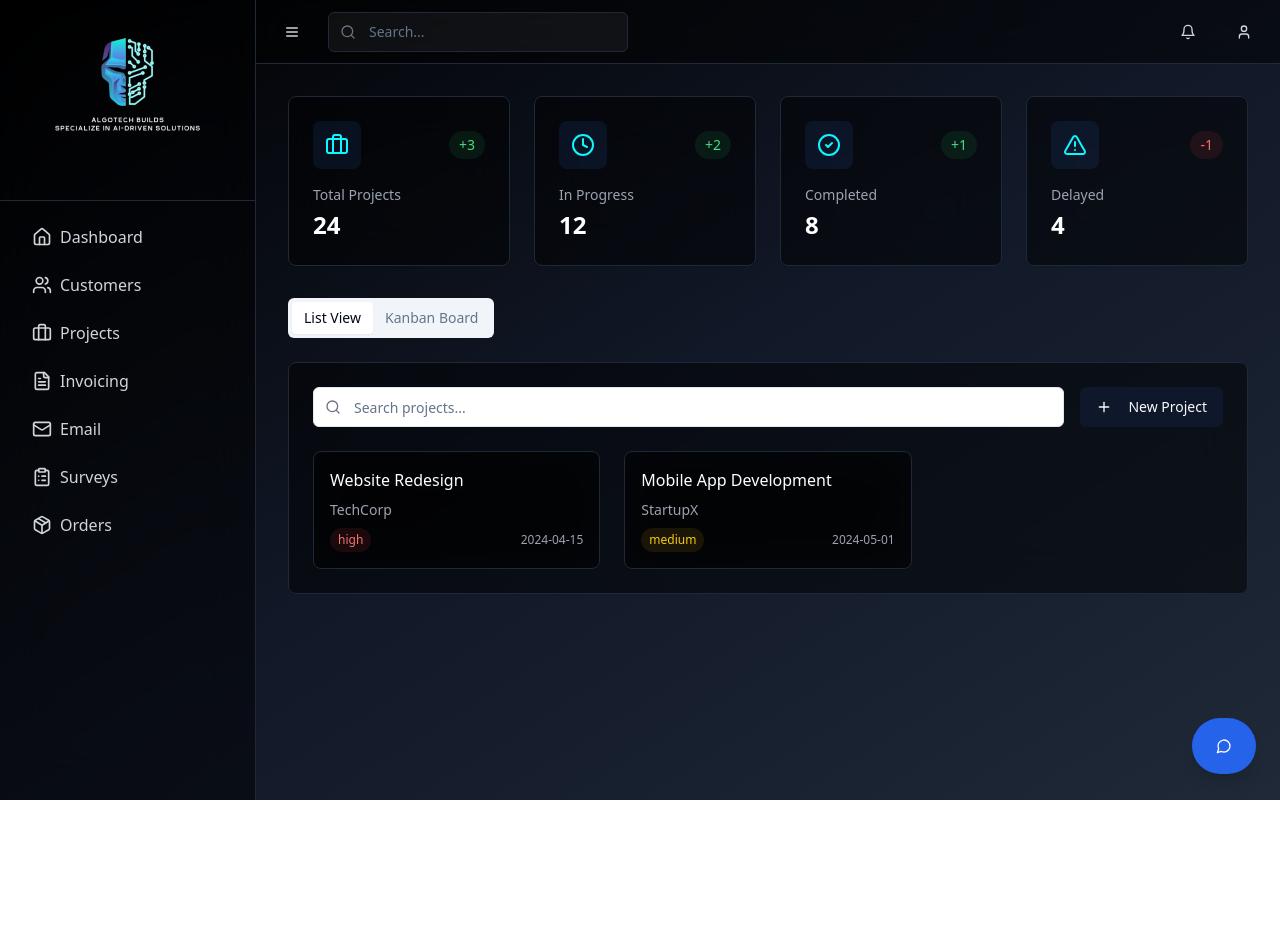
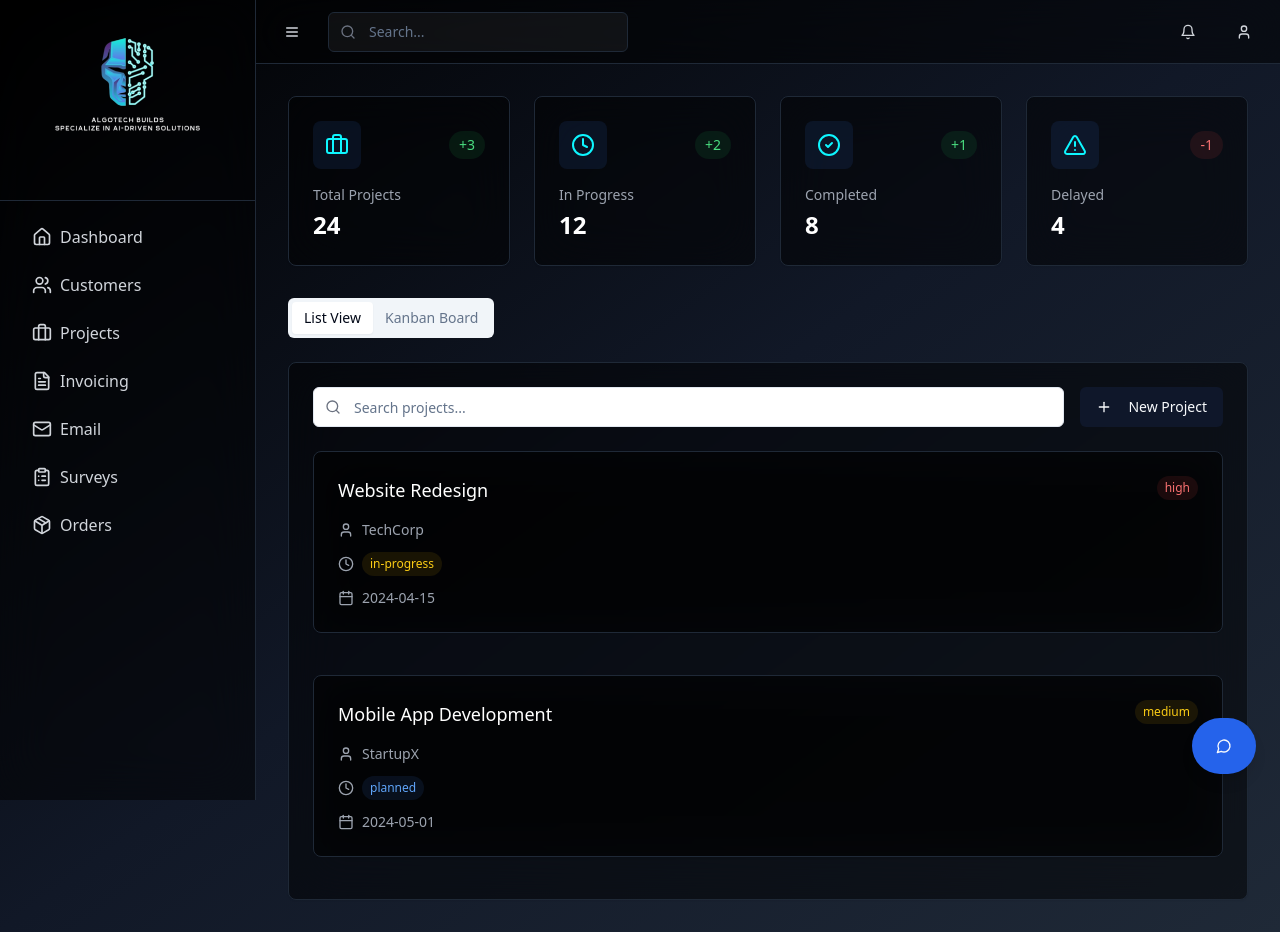
Before and after one commit to TaverNxyz/admin-dashboard, a React (Vite) app: page /projects in a window 1280 px wide. Before the commit the page ends 800 px from the top, so only its background shows below. Built offline with nearby package versions, Linux system fonts and the light colour scheme.

Commit message:
Increase Project Tab Card Size
Updated the layout of cards in the Projects tab to occupy full length and width for improved visibility and usability.
[skip gpt_engineer]

```diff
--- a/src/components/projects/ProjectList.tsx
+++ b/src/components/projects/ProjectList.tsx
@@ -89,10 +89,10 @@ export const ProjectList = () => {
           </Button>
         </div>
 
-        <div className="grid grid-cols-1 md:grid-cols-2 lg:grid-cols-3 gap-6">
+        <div className="grid grid-cols-1 gap-6">
           {filteredProjects.map((project) => (
-            <div key={project.id} className="relative group">
-              <div className="absolute top-2 right-2 flex gap-2 opacity-0 group-hover:opacity-100 transition-opacity z-10">
+            <div key={project.id} className="relative group w-full min-h-[200px]">
+              <div className="absolute top-4 right-4 flex gap-2 opacity-0 group-hover:opacity-100 transition-opacity z-10">
                 <Button
                   variant="outline"
                   size="icon"
@@ -113,7 +113,7 @@ export const ProjectList = () => {
               </div>
               <ProjectCard
                 project={project}
-                variant="default"
+                variant="detailed"
                 onClick={() => {
                   setSelectedProject(project);
                   setIsDialogOpen(true);
```
